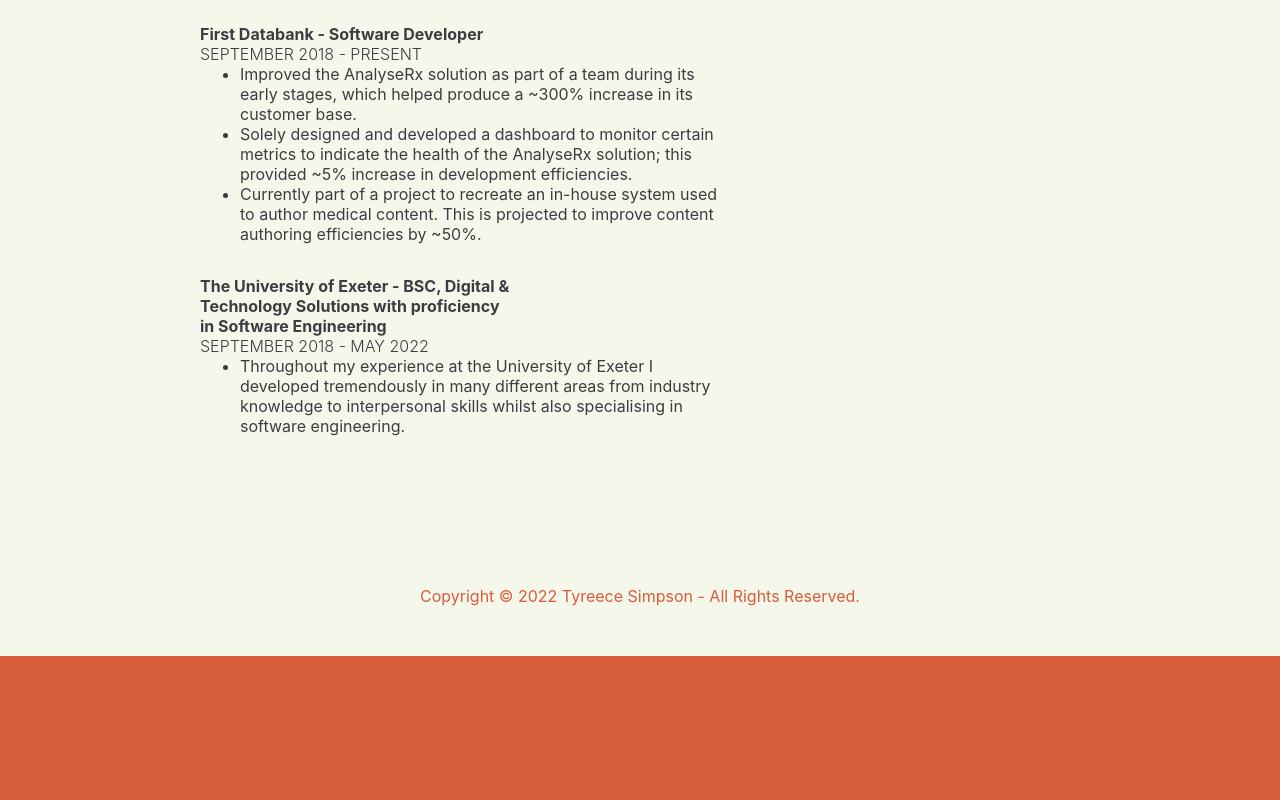
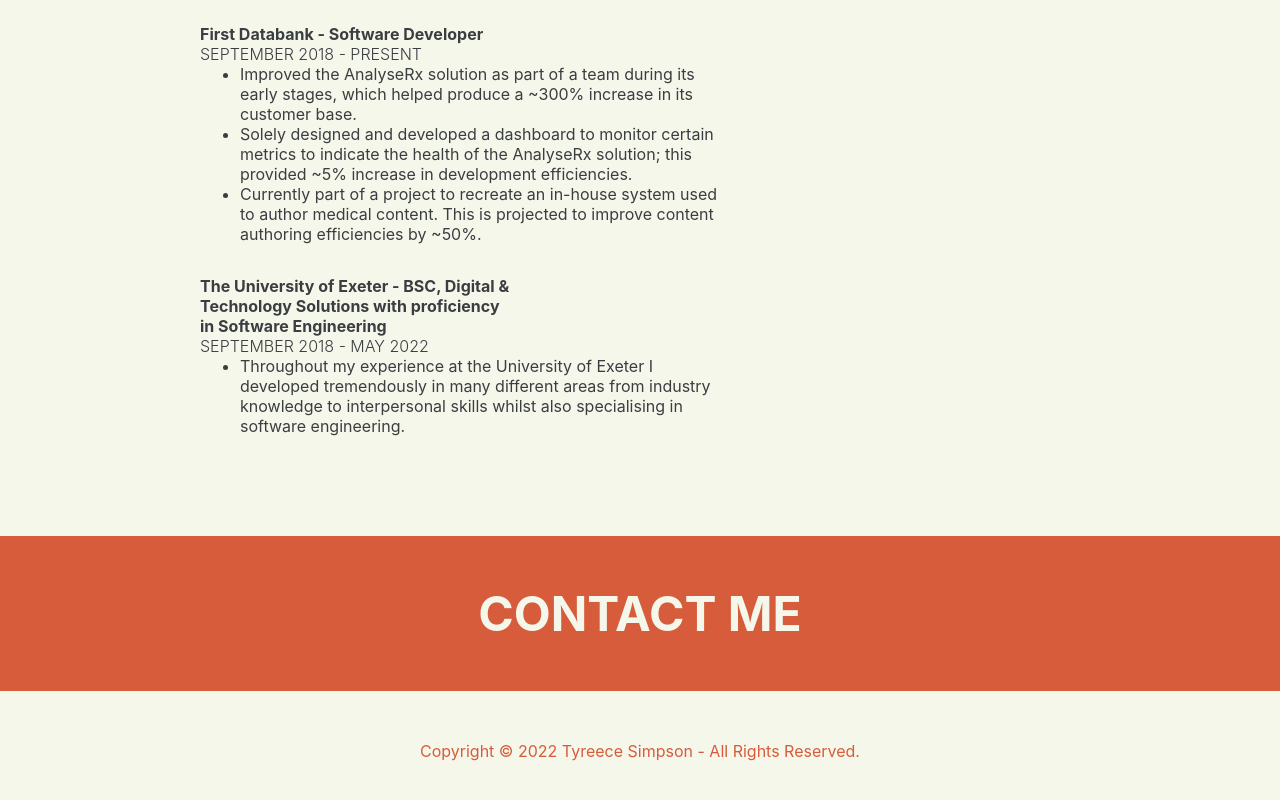
Before and after one commit to Tyreece-Jay/portfolio, a React (Create React App) app: page / in a window 1280 px wide. Shown: the part 1933-2733 px from the top of the page. Before the commit the page ends 2589 px from the top, so only its background shows below. Built offline with nearby package versions, Linux system fonts and the light colour scheme.

Commit message:
Added contact

```diff
--- a/src/app.styles.css
+++ b/src/app.styles.css
@@ -87,11 +87,9 @@
   padding-left: 3vh;
 }
 
-.Skills-header {
+.Skills-title {
   font-size: calc(48px);
   color: #F6F7EB;
-  margin-left: 20vw;
-  margin-right: 20vw;
   text-align: center;
 }
 
@@ -158,7 +156,6 @@
   margin-top: 32px;
 }
 
-
 .Place {
   font-weight: bold;
 }
@@ -172,6 +169,12 @@
   margin: 0;
 }
 
+.Contact-title {
+  font-size: calc(48px);
+  color: #F6F7EB;
+  text-align: center;
+}
+
 footer {
   padding: 50px;
   color: #D65C3B;
--- a/src/app.tsx
+++ b/src/app.tsx
@@ -2,6 +2,7 @@
 import About from './components/about';
 import Skills from './components/skills';
 import EducationAndExperience from './components/educationandexperience';
+import Contact from './components/contact';
 import React from 'react';
 
 const Downarrow = require('./images/icons8-expand-arrow-96.png');
@@ -27,6 +28,7 @@
         <About />
         <Skills />
         <EducationAndExperience />
+        <Contact />
       </body>
       <footer>
         Copyright © 2022 Tyreece Simpson - All Rights Reserved.
--- a/src/components/Skills.tsx
+++ b/src/components/Skills.tsx
@@ -4,7 +4,7 @@
 
 export default function Skills() {
   return <div>
-    <h3 className="Skills-header">PROFESSIONAL SKILLS</h3>
+    <h3 className="Skills-title">PROFESSIONAL SKILLS</h3>
     <div className="Skills">
       {Skill("javascript & typescript", SkillPercentage.JavascriptAndTypescript)}
       {Skill("react", SkillPercentage.React)}
--- /dev/null
+++ b/src/components/contact.tsx
@@ -0,0 +1,7 @@
+import React from 'react';
+
+export default function Contact() {
+  return <div className="Contact">
+    <h3 className="Contact-title">CONTACT ME</h3>
+  </div>;
+}
--- a/src/specs/app.page.tsx
+++ b/src/specs/app.page.tsx
@@ -19,6 +19,7 @@
     get abouttitle() { return elements.text("ABOUT") },
     get skillstitle() { return elements.text("PROFESSIONAL SKILLS") },
     get experienceandeducationtitle() { return elements.text("EXPERIENCE & EDUCATION") },
+    get contacttitle() { return elements.text("CONTACT ME") },
     get footertext() { return elements.text("Copyright © 2022 Tyreece Simpson - All Rights Reserved.") },
 
     skillname(text: string) {return elements.text(text)},
--- a/src/specs/app.steps.ts
+++ b/src/specs/app.steps.ts
@@ -78,6 +78,10 @@
   expect(page.text("education text")).toBeInTheDocument();
 };
 
+export async function contact_title() {
+  expect(page.contacttitle).toBeInTheDocument();
+};
+
 export async function footer_text() {
   expect(page.footertext).toBeInTheDocument();
 };
```
Also changed, not shown: 1 other file (tests, documents, lock files or other folders).
